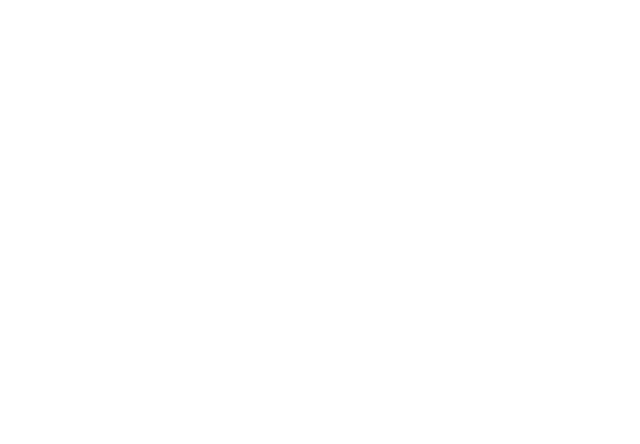
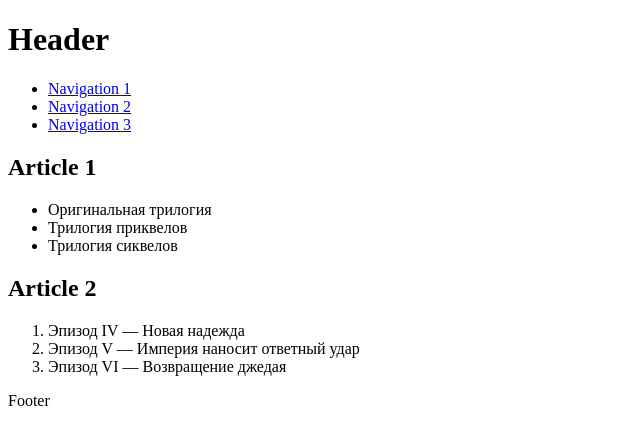
Before and after one commit to js-tasks-ru/htmlcss-20240614_info-mii, a website: page 02-dz0/01-semantic-mockup/solution.html in a window 1280 px wide. Shown: the whole page, without its empty margins (0-640 px from the left). Drawn offline with Linux system fonts and the light colour scheme.

Commit message:
semantic-mockup

```diff
--- a/02-dz0/01-semantic-mockup/solution.html
+++ b/02-dz0/01-semantic-mockup/solution.html
@@ -1,4 +1,49 @@
 <!DOCTYPE html>
 <html lang="ru">
-    <!-- Ваше решение -->
+    <!--Сатдаров Дамир-->
+    <head>
+        <meta charset="UTF-8">
+        <meta name="viewport" content="width=device-width, initial-scale=1.0">
+        <link rel="stylesheet" href="style.css">
+        <title>Semantiс-Mockup</title>
+    </head>
+    <body>
+        <header class="header">
+            <h1 class="header__title">Header</h1>
+            <nav class="menu">
+                <ul class="menu__list">
+                    <li class="menu__item">
+                        <a href="#" class="menu__link">Navigation 1</a>
+                    </li>
+                    <li class="menu__item">
+                        <a href="#" class="menu__link">Navigation 2</a>
+                    </li>
+                    <li class="menu__item">
+                        <a href="#" class="menu__link">Navigation 3</a>
+                    </li>
+                </ul>
+            </nav>
+        </header>
+        <main class="main">
+            <article class="article">
+                    <h2>Article 1</h2>
+                    <ul class="article__list">
+                        <li class="article__item">Оригинальная трилогия</li>
+                        <li class="article__item">Трилогия приквелов</li>
+                        <li class="article__item">Трилогия сиквелов</li>
+                    </ul>
+            </article>
+            <article class="article">
+                    <h2>Article 2</h2>
+                    <ol class="article__list">
+                        <li class="article__item">Эпизод IV — Новая надежда</li>
+                        <li class="article__item">Эпизод V — Империя наносит ответный удар</li>
+                        <li class="article__item">Эпизод VI — Возвращение джедая</li>
+                    </ol>
+            </article>
+        </main>
+        <footer class="footer">
+            <p class="footer__text">Footer</p>
+        </footer>
+    </body>
 </html>
```
Also changed, not shown: assets/css/main.css (line endings or trailing spaces).
